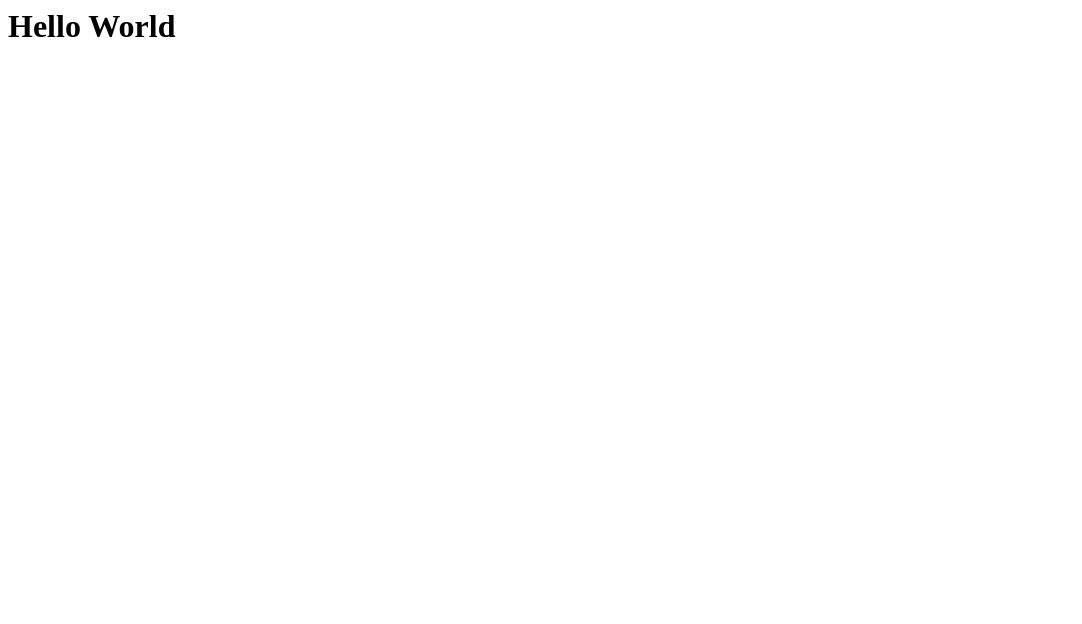
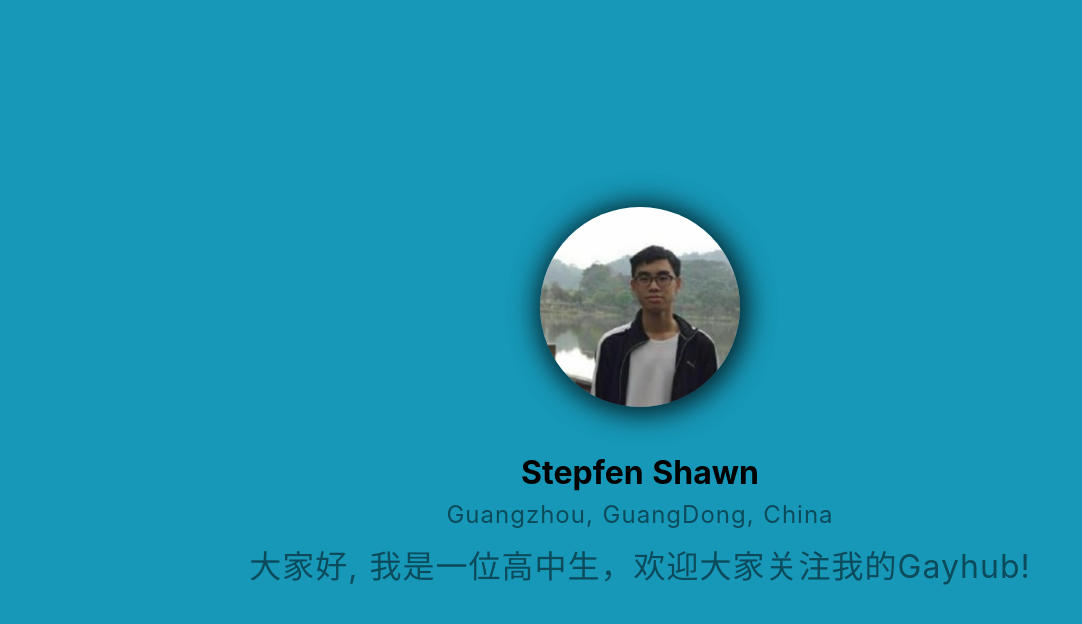
Before and after one commit to Cantonese-community/Cantonese-community.github.io, a plain HTML site: page pages/Author.html in a window 1280 px wide. Shown: the whole page, without its empty margins (0-1082 px from the left). Drawn offline with Linux system fonts and the light colour scheme.

Commit message:
Update Author.html

```diff
--- a/pages/Author.html
+++ b/pages/Author.html
@@ -1 +1,21 @@
-<h1>Hello World</h1>
+<html>
+    <head>
+    <link rel="stylesheet" href="../style/Author_style.css">
+    </head>
+    <div id="me">
+    <div class="card_image">
+        <img src="../img/me.jpg" class="card_image">
+    </div>
+    <div class="card_name">
+        <h1 style="margin-top: 50px;">Stepfen Shawn</h1>
+    </div>
+
+    <div class="card_location">
+        Guangzhou, GuangDong, China
+    </div>
+
+    <div class="card_info">
+        大家好, 我是一位高中生，欢迎大家关注我的Gayhub!
+    </div>
+    </div>
+</html>
--- /dev/null
+++ b/style/Author_style.css
@@ -0,0 +1,72 @@
+*{
+    margin: 0;
+    padding: 0;
+    scroll-behavior: smooth;
+    outline: none;
+    box-sizing: border-box;
+  }
+html {
+    font-family: Source Sans Pro,-apple-system,BlinkMacSystemFont,Segoe UI,Roboto,Helvetica Neue,Arial,sans-serif;
+    font-size: 16px;
+    word-spacing: 1px;
+    -ms-text-size-adjust: 100%;
+    -webkit-text-size-adjust: 100%;
+    -moz-osx-font-smoothing: grayscale;
+    -webkit-font-smoothing: antialiased;
+}
+
+div {
+    display: block;
+}
+
+body{
+    line-height: 2em;
+    background: #1798b8!important;
+}
+
+.card_image {
+    vertical-align: middle;
+    width: 25vmin;
+    height: 25vmin;
+    border-radius: 50%;
+    box-shadow: 2px 2px 30px 1px rgba(0,0,0,.6);
+}
+
+.card-name {
+    margin-top: .5em;
+    font-size: 5vh;
+}
+
+.card_location{
+    letter-spacing: 1px;
+    font-size: 3vh;
+    opacity: .5;
+    margin: 10px
+}
+
+.card_info{
+    letter-spacing: 1px;
+    font-size: 4vh;
+    opacity: .5;
+    margin: 10px
+}
+
+div {
+    display: block;
+}
+
+body{
+    line-height: 2em;
+    background: #1798b8!important;
+}
+
+#me{
+    height: 100vh;
+    display: -webkit-box;
+    display: flex;
+    flex-direction: column;
+    justify-content: center;
+    -webkit-box-align: center;
+    align-items: center;
+    text-align: center;
+}
```
Also changed, not shown: index.html (+1 -0 lines), img/me.jpg (added).
